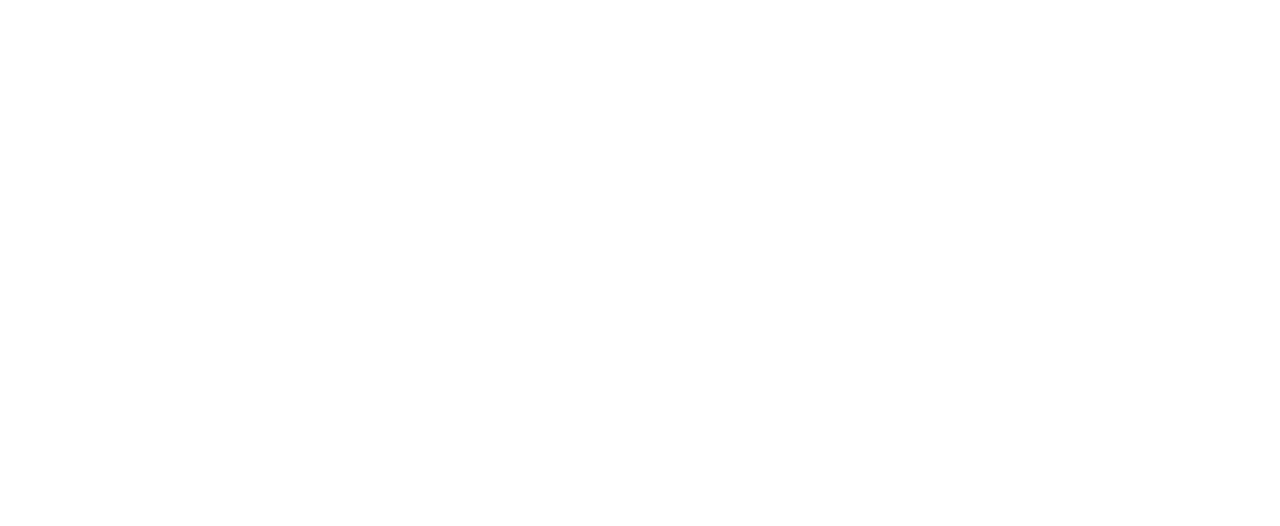
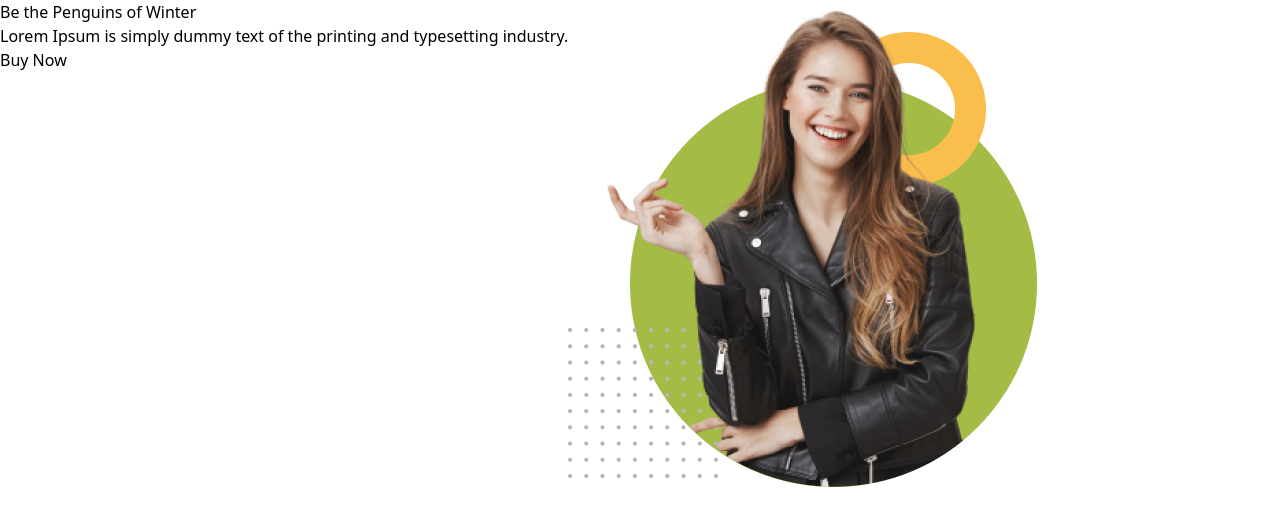
Before and after one commit to sufian999/five-penguin-fashion, a plain HTML site: page index.html in a window 1280 px wide. Drawn offline with nearby package versions, Linux system fonts and the light colour scheme.

Commit message:
style change

```diff
--- a/index.html
+++ b/index.html
@@ -7,10 +7,21 @@
   <title>Document</title>
   <script src="https://cdn.tailwindcss.com"></script>
 </head>
-<h1></h1>
 
 <body>
+  <div class="flex">
+    <div>
+      <h1>Be the Penguins
+        of Winter</h1>
+      <p>Lorem Ipsum is simply dummy text of the printing
+        and typesetting industry.</p>
+      <button>Buy Now</button>
 
+    </div>
+    <div>
+      <img src="images/model.png" alt="model-picture">
+    </div>
+  </div>
 </body>
 
 </html>
```
